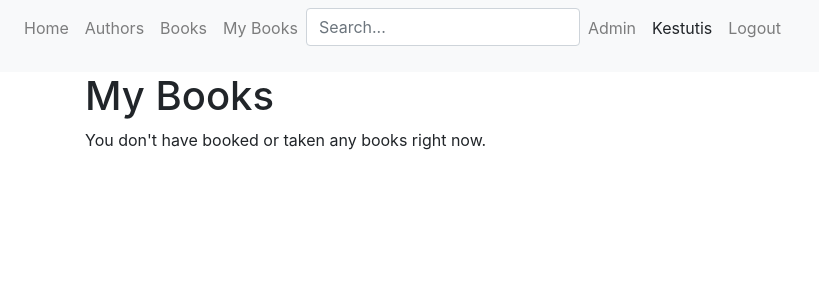
After one commit to infohata/django-library, a Django app: page /en-us/library/mybooks/ in a window 1280 px wide. The commit adds this page. Shown: the top 300 px of the page, without its empty margins (0-819 px from the left). Run offline with Django 4.2, Linux system fonts and the light colour scheme; a user stored in the database is signed in; data comes from the database, SQL or seed files in the repository; both versions use the stored data as it was after the commit; some libraries are stand-ins or nearby versions.

Commit message:
book readers

```diff
--- a/project_intro/library/templates/library/base.html
+++ b/project_intro/library/templates/library/base.html
@@ -13,22 +13,30 @@
 </head>
 <body>
     <nav class="navbar navbar-expand-lg navbar-light bg-light">
-        <button class="navbar-toggler" type="button" data-toggle="collapse" data-target="#navbarSupportedContent" aria-controls="navbarSupportedContent" aria-expanded="false" aria-label="Toggle navigation">
+        <button class="navbar-toggler" type="button" data-toggle="collapse" data-target="#navbarContent" aria-controls="navbarSupportedContent" aria-expanded="false" aria-label="Toggle navigation">
         <span class="navbar-toggler-icon"></span>
         </button>
-        <div class="collapse navbar-collapse" id="navbarNav">
+        <div class="collapse navbar-collapse" id="navbarContent">
         {% block navigation %}
         <ul class="navbar-nav">
             <li class="nav-item"><a class="nav-link" href="{% url 'index' %}">{% trans 'Home' %}</a></li>
             <li class="nav-item"><a class="nav-link" href="{% url 'authors' %}">{% trans 'Authors' %}</a></li>
             <li class="nav-item"><a class="nav-link" href="{% url 'books' %}">{% trans 'Books' %}</a></li>
+            {% if request.user.is_authenticated %}
+                <li class="nav-item"><a class="nav-link" href="{% url 'my-books' %}">{% trans 'My Books' %}</a></li>
+            {% endif %}
             <li class="nav-item">
             <form action="{% url 'books-search' %}" method="get" class="form-inline my-2 my-md-0">
                 <input name="query" class="form-control" type="text" placeholder="{% trans 'Search' %}...">
             </form>
             </li>
             {% if request.user.is_authenticated %}
-                <li class="nav-item"><a class="nav-link" href="{% url 'admin:index' %}">{% trans 'Admin' %}</a></li>
+                {% if request.user.is_superuser or request.user.is_staff %}
+                    <li class="nav-item"><a class="nav-link" href="{% url 'admin:index' %}">{% trans 'Admin' %}</a></li>
+                {% endif %}
+                <li class="nav-item"><div class="my-2 my-md-0 p-2">
+                    <p>{% if request.user.first_name %}{{ request.user.first_name }}{% else %}{{ request.user.get_username }}{% endif %}</p>
+                </div></li>
                 <li class="nav-item"><a class="nav-link" href="{% url 'logout' %}?next={% url 'index' %}">{% trans 'Logout' %}</a></li>
             {% else %}
                 <li class="nav-item"><a class="nav-link" href="{% url 'login' %}?next={{ request.path }}">{% trans 'Login' %}</a></li>
--- /dev/null
+++ b/project_intro/library/templates/library/user_books.html
@@ -0,0 +1,17 @@
+{% extends 'library/base.html' %}
+{% load i18n %}
+{% block content %}
+<h1>{% trans 'My Books' %}</h1>
+{% if bookinstance_list %}
+<ul class="list-group">
+    {% for bookinst in bookinstance_list %}
+    <li class="list-group-item {% if bookinst.is_overdue %}text-danger{% endif %}">
+        <a href="{% url 'book-detail' bookinst.book.id %}">{{ bookinst.book.title }}</a> - {{ bookinst.status}}, {{ bookinst.due_back}}
+    </li>
+    {% endfor %}
+</ul>
+{% else %}
+<p>{% trans "You don't have booked or taken any books right now." %}</p>
+{% endif %}
+
+{% endblock content %}
--- a/project_intro/library/urls.py
+++ b/project_intro/library/urls.py
@@ -10,4 +10,5 @@ urlpatterns = [
     path('books/', views.BookListView.as_view(), name='books'),
     path('books/<int:pk>', views.BookDetailView.as_view(), name='book-detail'),
     path('books/search/', views.search_books, name='books-search'),
+    path('mybooks/', views.LoanedBooksByUserListView.as_view(), name='my-books'),
 ]
--- a/project_intro/library/views.py
+++ b/project_intro/library/views.py
@@ -1,9 +1,22 @@
+from django.contrib.auth.mixins import LoginRequiredMixin
 from django.core.paginator import Paginator
 from django.conf import settings
 from django.db.models import Q
 from django.shortcuts import render, get_object_or_404
 from django.views import generic
 from .models import Book, BookInstance, Author, Genre
+
+
+class LoanedBooksByUserListView(LoginRequiredMixin, generic.ListView):
+    model = BookInstance
+    template_name = 'library/user_books.html'
+    paginate_by = 5
+
+    def get_queryset(self):
+        queryset = super().get_queryset().filter(current_reader=self.request.user)
+        queryset = queryset.filter(status__lte=30).filter(status__gte=10)
+        queryset = queryset.order_by('due_back')
+        return queryset
 
 
 class BookListView(generic.ListView):
```
Also changed, not shown: project_intro/library/admin.py (+5 -5 lines), project_intro/library/models.py (+9 -1 lines), project_intro/db.sqlite3, project_intro/library/migrations/0012_bookinstance_current_reader.py (added).
